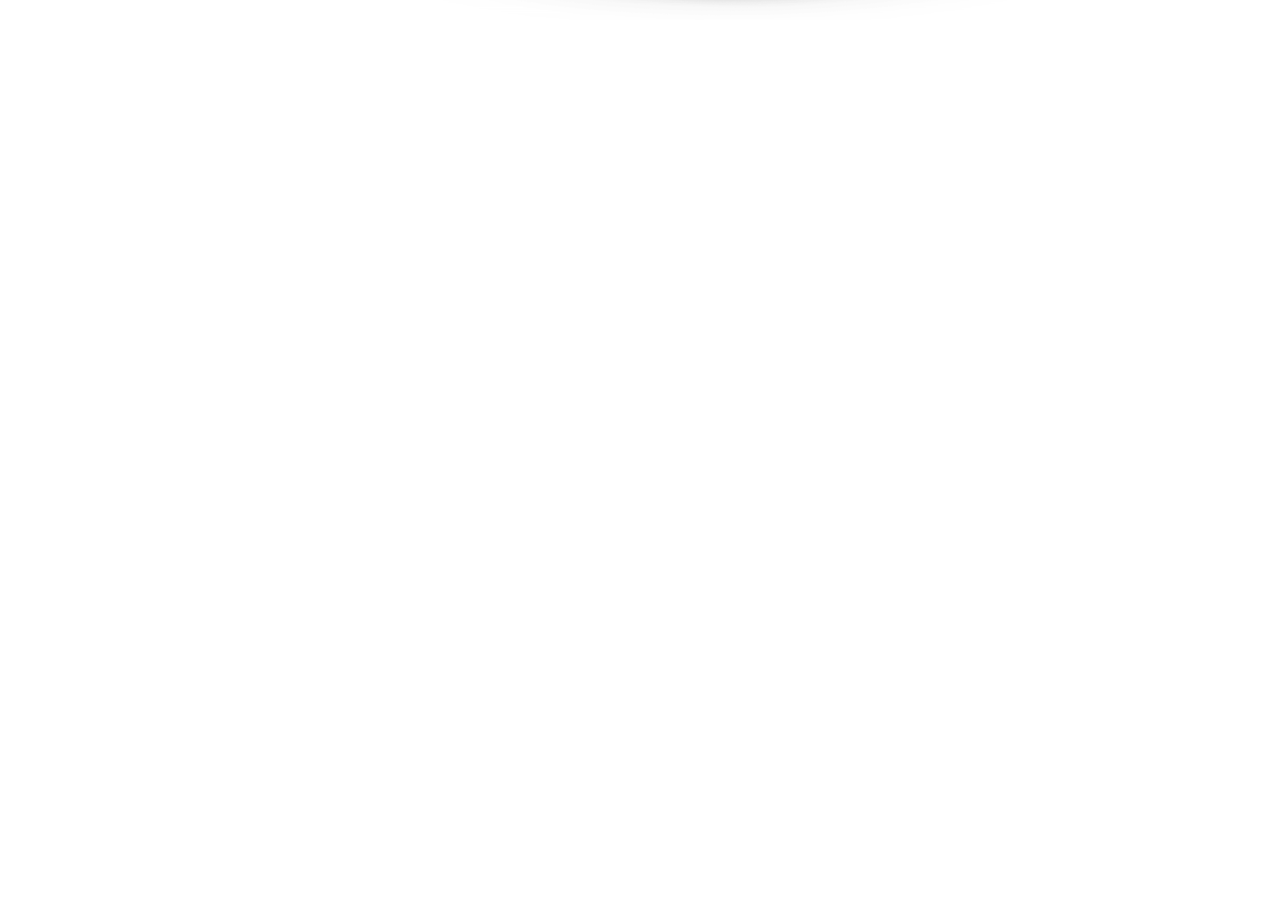
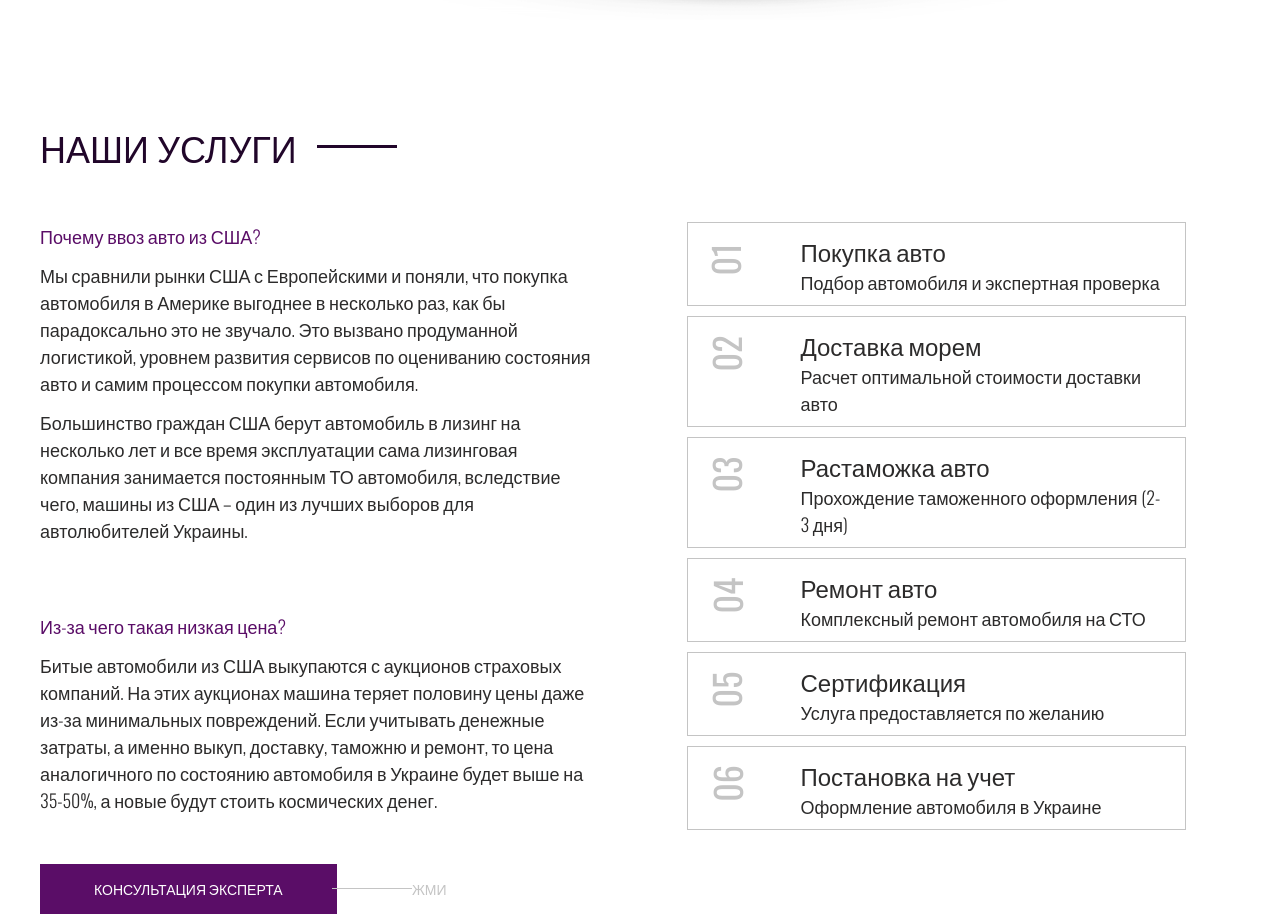
Before and after one commit to jisuzkrist/autoexpress, a React (Create React App) app: page /#/ in a window 1280 px wide. Shown: the part 880-1794 px from the top of the page. Before the commit the page ends 900 px from the top, so only its background shows below. Built offline with nearby package versions, Linux system fonts and the light colour scheme.

Commit message:
Add section Services markup and styles

```diff
--- a/public/index.html
+++ b/public/index.html
@@ -3,7 +3,9 @@
   <head>
     <meta charset="utf-8" />
     <meta name="viewport" content="width=device-width, initial-scale=1" />
-    <meta name="description" content="Авто из США" />
+    <meta
+      name="description"
+      content="Авто из США &#8220;под ключ&#8221;. Закажи себе авто из США с выгодой до 40&#37;" />
 
     <!-- Icons -->
     <link rel="icon" type="image/png" href="%PUBLIC_URL%/favicon.png" />
--- a/src/components/Header/Header.module.scss
+++ b/src/components/Header/Header.module.scss
@@ -13,13 +13,8 @@
 
   padding: 47px 0 0;
 
-  a:focus,
-  a:active {
-    outline: 1px solid $white;
-  }
-
   .top {
-    @include flexbox();
+    @include flexbox;
     justify-content: space-between;
     align-items: center;
 
--- a/src/components/Header/index.tsx
+++ b/src/components/Header/index.tsx
@@ -18,7 +18,7 @@ import styles from "./Header.module.scss";
 
 export const Header: React.FC = () => {
   return (
-    <div className={styles.root}>
+    <header className={styles.root}>
       <div className="container">
         <div className={styles.top}>
           <Link to="/" className={styles.logo}>
@@ -44,7 +44,7 @@ export const Header: React.FC = () => {
           </a>
 
           <div className={styles.social}>
-            <ul className="social-links">
+            <ul className="socialLinks">
               <li>
                 <a
                   href="https://www.instagram.com"
@@ -83,6 +83,6 @@ export const Header: React.FC = () => {
           <img className={styles.decorCar} width="814" height="462" src={decorCar} alt="car" />
         </div>
       </div>
-    </div>
+    </header>
   );
 };
--- /dev/null
+++ b/src/components/Services/Services.module.scss
@@ -0,0 +1,82 @@
+@import "../../scss/variables";
+@import "../../scss/mixins";
+
+.root {
+  padding: 300px 0 0;
+
+  .inner {
+    margin: 50px 0 100px;
+    display: flex;
+
+    .content {
+      margin: 0 95px 0 0;
+      flex-basis: 50%;
+
+      &Box {
+        margin: 0 0 69px;
+
+        &:last-of-type {
+          margin: 0 0 50px;
+        }
+
+        .textBox {
+          margin: 12px 0 0;
+
+          .text {
+            margin: 0 0 12px;
+
+            &:last-of-type {
+              margin: 0;
+            }
+          }
+        }
+      }
+    }
+
+    .servicesList {
+      flex-basis: 50%;
+      counter-reset: servicesCounter;
+
+      .item {
+        counter-increment: servicesCounter;
+        outline: 1px solid $grey;
+        margin: 0 0 12px;
+        padding: 10px 19px 9px 113px;
+        position: relative;
+        width: 90%;
+        transition: all 0.5s;
+
+        &:last-of-type {
+          margin: 0;
+        }
+
+        &::before {
+          content: "0" counter(servicesCounter);
+          position: absolute;
+          left: 20px;
+          font-weight: 400;
+          font-size: 36px;
+          line-height: 53px;
+          color: $grey;
+          transform: rotate(-90deg);
+          transition: all 0.5s;
+        }
+
+        &:hover {
+          outline: 2px solid $purple;
+          width: 100%;
+
+          &::before,
+          .itemTitle {
+            color: $purple;
+          }
+        }
+
+        .itemTitle {
+          @include itemTitleFont;
+          transition: all 0.5s;
+        }
+      }
+    }
+  }
+}
--- /dev/null
+++ b/src/components/Services/index.tsx
@@ -0,0 +1,93 @@
+// Libraries
+import React from "react";
+// (end of) Libraries
+
+// Images
+// import decorCar from "../../assets/img/decor/header-car.png";
+
+// (end of) Images
+
+// Styles
+import styles from "./Services.module.scss";
+// (end of) Styles
+
+export const Services: React.FC = () => {
+  return (
+    <section className={styles.root}>
+      <div className="container">
+        <h2 className="sectionTitle">Наши услуги</h2>
+
+        <div className={styles.inner}>
+          <div className={styles.content}>
+            <div className={styles.contentBox}>
+              <h3 className="contentTitle">Почему ввоз авто из США?</h3>
+
+              <div className={styles.textBox}>
+                <p className={styles.text}>
+                  Мы сравнили рынки США с Европейскими и поняли, что покупка автомобиля в Америке
+                  выгоднее в несколько раз, как бы парадоксально это не звучало. Это вызвано
+                  продуманной логистикой, уровнем развития сервисов по оцениванию состояния авто и
+                  самим процессом покупки автомобиля.
+                </p>
+
+                <p className={styles.text}>
+                  Большинство граждан США берут автомобиль в лизинг на несколько лет и все время
+                  эксплуатации сама лизинговая компания занимается постоянным ТО автомобиля,
+                  вследствие чего, машины из США – один из лучших выборов для автолюбителей Украины.
+                </p>
+              </div>
+            </div>
+
+            <div className={styles.contentBox}>
+              <h3 className="contentTitle">Из-за чего такая низкая цена?</h3>
+
+              <div className={styles.textBox}>
+                <p className={styles.text}>
+                  Битые автомобили из США выкупаются с аукционов страховых компаний. На этих
+                  аукционах машина теряет половину цены даже из-за минимальных повреждений. Если
+                  учитывать денежные затраты, а именно выкуп, доставку, таможню и ремонт, то цена
+                  аналогичного по состоянию автомобиля в Украине будет выше на 35-50%, а новые будут
+                  стоить космических денег.
+                </p>
+              </div>
+            </div>
+
+            <a
+              className="button buttonOnBrightBG buttonDecor"
+              title="Консультация эксперта"
+              href="#">
+              Консультация эксперта
+            </a>
+          </div>
+
+          <ol className={styles.servicesList}>
+            <li className={styles.item}>
+              <p className={styles.itemTitle}>Покупка авто</p>
+              <p className={styles.itemText}>Подбор автомобиля и экспертная проверка</p>
+            </li>
+            <li className={styles.item}>
+              <p className={styles.itemTitle}>Доставка морем</p>
+              <p className={styles.itemText}>Расчет оптимальной стоимости доставки авто</p>
+            </li>
+            <li className={styles.item}>
+              <p className={styles.itemTitle}>Растаможка авто</p>
+              <p className={styles.itemText}>Прохождение таможенного оформления (2-3 дня)</p>
+            </li>
+            <li className={styles.item}>
+              <p className={styles.itemTitle}>Ремонт авто</p>
+              <p className={styles.itemText}>Комплексный ремонт автомобиля на СТО</p>
+            </li>
+            <li className={styles.item}>
+              <p className={styles.itemTitle}>Сертификация</p>
+              <p className={styles.itemText}>Услуга предоставляется по желанию</p>
+            </li>
+            <li className={styles.item}>
+              <p className={styles.itemTitle}>Постановка на учет</p>
+              <p className={styles.itemText}>Оформление автомобиля в Украине</p>
+            </li>
+          </ol>
+        </div>
+      </div>
+    </section>
+  );
+};
--- a/src/layouts/MainLayout.tsx
+++ b/src/layouts/MainLayout.tsx
@@ -5,12 +5,14 @@ import { Outlet } from "react-router-dom";
 
 // Components
 import { Header } from "../components/Header";
+import { Services } from "../components/Services";
 // (end of) Components
 
 const MainLayout: React.FC = () => {
   return (
     <div>
       <Header />
+      <Services />
       <Outlet />
     </div>
   );
--- a/src/scss/_normalize.scss
+++ b/src/scss/_normalize.scss
@@ -1,4 +1,5 @@
-@import "_variables.scss";
+@import "./variables";
+@import "./mixins";
 
 * {
   margin: 0;
@@ -49,12 +50,9 @@ body {
   background-color: $bgcolor;
 
   color: $color;
+  font-size: 100%;
   line-height: 1;
-  line-height: $line-height;
-  font-family: $font-family;
-  font-weight: $font-weight;
-  font-size: 100%;
-  font-size: $font-size;
+  @include defaultFont;
   -ms-text-size-adjust: 100%;
   -moz-text-size-adjust: 100%;
   -webkit-text-size-adjust: 100%;
@@ -75,7 +73,8 @@ h6 {
   font-weight: 400;
 }
 
-ul li {
+ul li,
+ol li {
   list-style: none;
 }
 
--- a/src/scss/_variables.scss
+++ b/src/scss/_variables.scss
@@ -1,3 +1,12 @@
+// Breakpoints
+$mw: 1080;
+$xs: 575.98;
+$sm: 767.98;
+$md: 991.98;
+$lg: 1199.98;
+$xl: 1399.98;
+// (end of) Breakpoints
+
 // Colors
 $white: #ffffff;
 $black: #2c2b2b;
@@ -7,22 +16,6 @@ $dark-purple: #21062a;
 $purple: #5a0d67;
 // (end of) Colors
 
-// Breakpoints
-$mw: 1080;
-$xs: 575.98;
-$sm: 767.98;
-$md: 991.98;
-$lg: 1199.98;
-$xl: 1399.98;
-// (end of) Breakpoints
-
-// Default font
-$font-family: "Oswald", sans-serif;
-$font-weight: 300;
-$font-size: 18px;
-$line-height: 27px;
-// (end of) Default font
-
 $bgcolor: $white;
 $color: $black;
 $min-width: 320px;
--- a/src/scss/app.scss
+++ b/src/scss/app.scss
@@ -1,17 +1,42 @@
 @import "./normalize";
 @import "./mixins";
 
-.button,
+a:focus,
+a:active {
+  outline: 1px solid $white;
+}
+
+.title,
+.sectionTitle,
 .motto,
-.title,
-.subtitle {
+.button {
   text-transform: uppercase;
 }
 
+// Titles
 .title {
-  font-size: 72px;
-  line-height: 107px;
+  @include titleFont;
 }
+
+.sectionTitle {
+  @include sectionTitleFont;
+  position: relative;
+
+  &::after {
+    content: "";
+    width: 80px;
+    height: 3px;
+    background-color: $dark-purple;
+    position: absolute;
+    top: 25px;
+    margin: 0 0 0 20px;
+  }
+}
+
+.contentTitle {
+  @include contentTitleFont;
+}
+// (end of) Titles
 
 .motto {
   font-size: 36px;
@@ -19,32 +44,57 @@
 }
 
 .button {
-  @include flexbox();
-  justify-content: center;
+  @include flexboxInline;
   align-items: center;
+  text-align: center;
   background-color: $purple;
-  width: 250px;
-  height: 50px;
+  padding: 14px 54px 15px;
+  color: $white;
   font-size: 14px;
   line-height: 21px;
   transition: all 0.5s;
+  position: relative;
 
-  &:hover {
+  &:hover,
+  &:focus,
+  &:active {
     color: $purple;
     background-color: $white;
+    outline: none;
   }
 
-  &:focus,
-  &:active {
-    outline: none;
-    color: $purple;
-    background-color: $white;
+  &OnBrightBG {
+    &:hover,
+    &:focus,
+    &:active {
+      color: $purple;
+      background-color: $white;
+      outline: 1px solid $purple;
+    }
+  }
+
+  &Decor {
+    &::before {
+      content: "";
+      position: absolute;
+      width: 80px;
+      height: 1px;
+      background-color: $grey;
+      right: -75px;
+    }
+
+    &::after {
+      content: "Жми";
+      position: absolute;
+      color: $grey;
+      right: -110px;
+    }
   }
 }
 
-.social-links {
+.socialLinks {
   width: 125px;
-  @include flexbox();
+  @include flexbox;
   align-items: center;
   flex-wrap: wrap;
 
```
Also changed, not shown: src/scss/_mixins.scss (+50 -1 lines).
